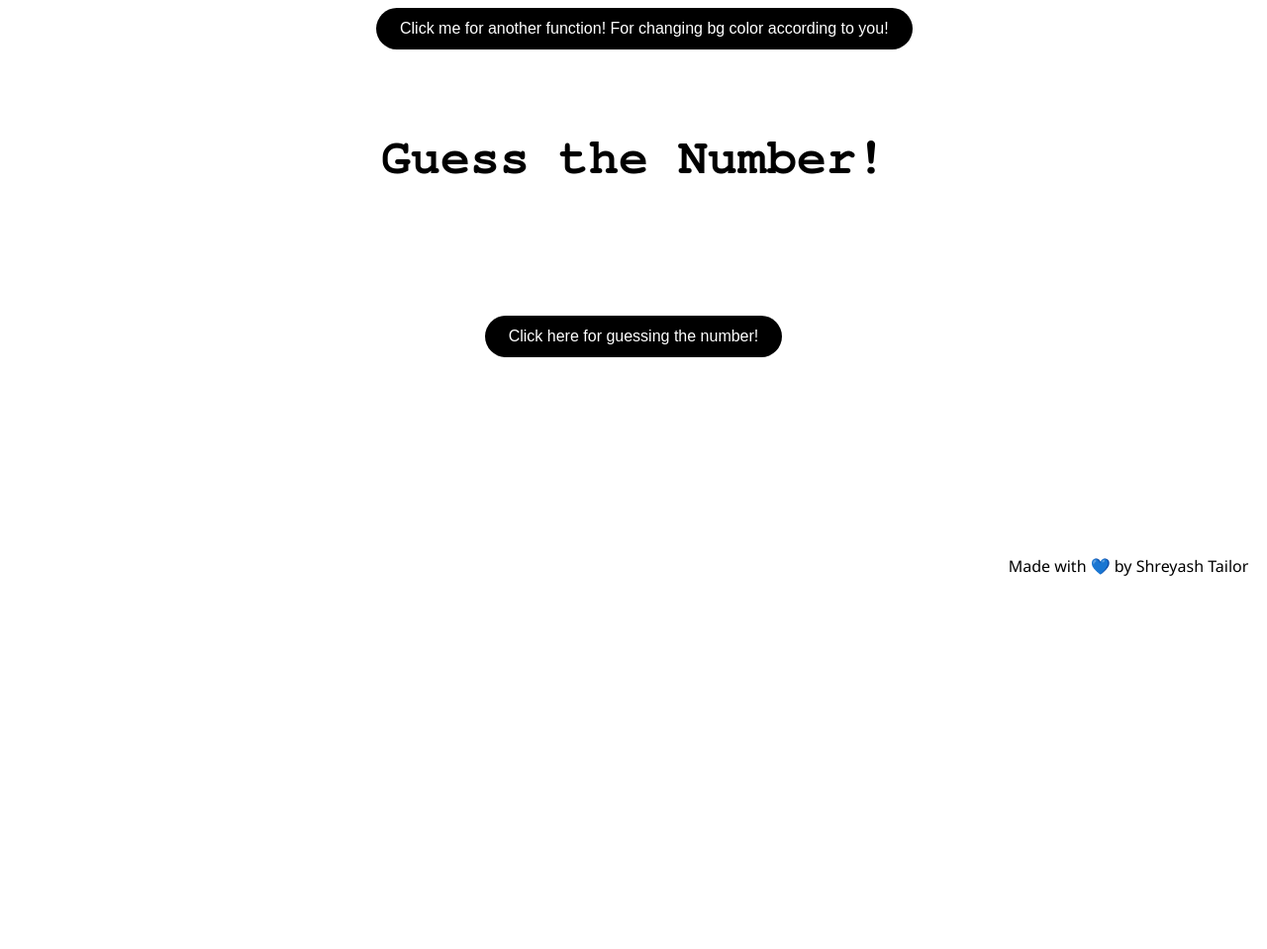
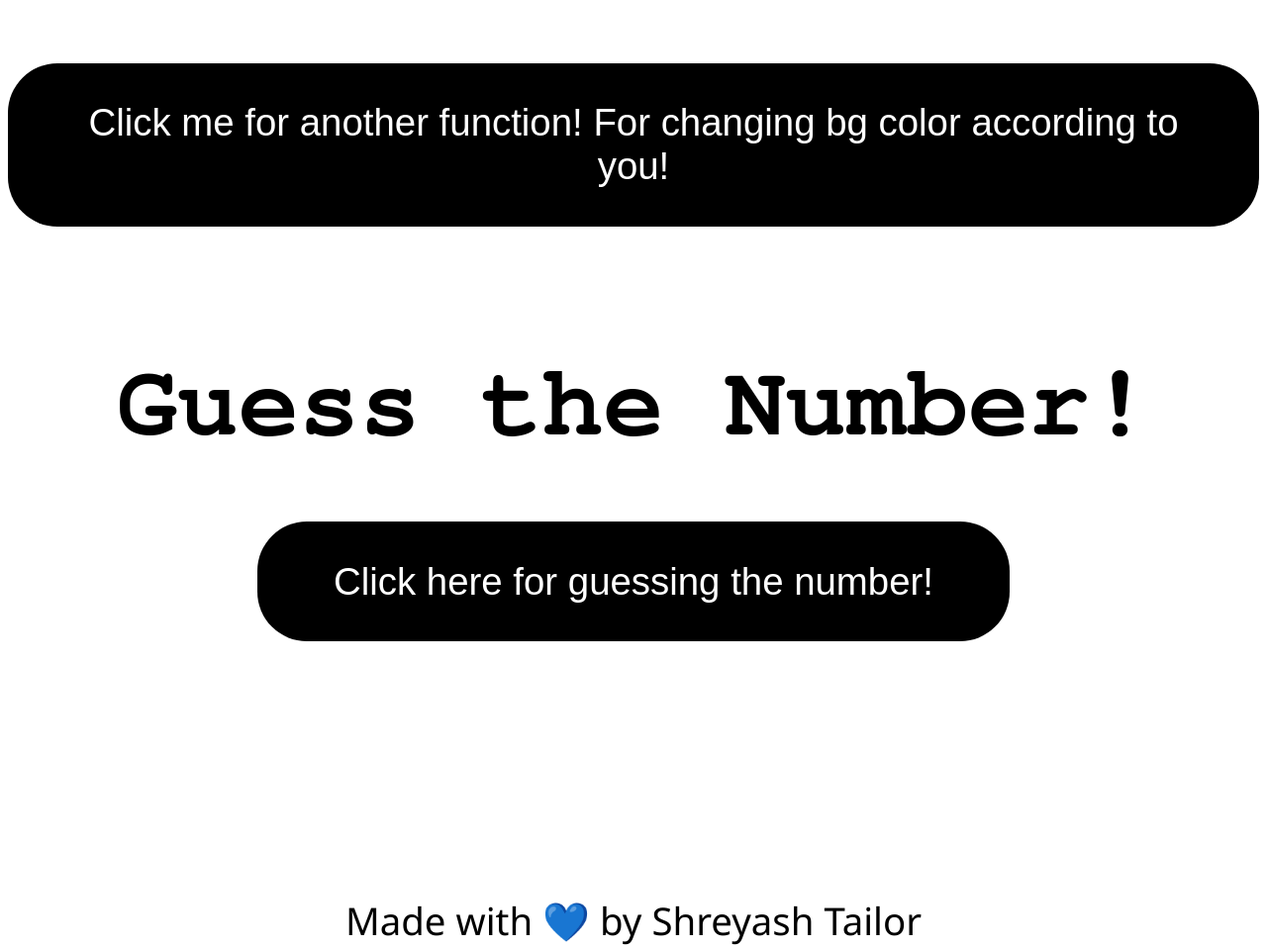
Before and after one commit to Captain1678/guessthenumber, a plain HTML site: page index.html in a window 1280 px wide. Shown: the whole page at 99% size. Before the commit the page ends 800 px from the top, so only its background shows below. Drawn offline with Linux system fonts and the light colour scheme.

Commit message:
Update index.html

```diff
--- a/index.html
+++ b/index.html
@@ -1,105 +1,86 @@
-<html>
+<!DOCTYPE html>
+<html lang="en">
 <head>
-
-  <meta charset="utf-8">
-  <meta name="viewport" content="width=device-width">
+    <meta charset="UTF-8">
+    <meta name="viewport" content="width=device-width, initial-scale=1.0">
+    <title>Guess the Number!</title>
     <style>
-
-.title{
+        .title {
             text-align: center;
-    font-size: 50px;
+            font-size: 4vw; /* Responsive font size */
             font-weight: bold;
             font-family: 'FreeMono, monospace';
             color: rgb(0, 0, 0);
-    margin-top: 85px;
+            margin-top: 10vw; /* Responsive margin */
+        }
 
-}
-.btn{
-    display: inline-block;
-  padding: 12px 24px;
+        .btn {
+            display: block;
+            margin: 5vw auto; /* Center button */
+            padding: 3vw 6vw; /* Responsive padding */
             border-radius: 50px;
             background-color: black;
             color: #fff;
             text-align: center;
             text-decoration: none;
-  font-size: 16px;
+            font-size: 3vw; /* Responsive font size */
             cursor: pointer;
             border: none;
             transition: background-color 0.3s;
-  margin-top: 100px
-
         }
 
-.btn:hover {
-  background-color: rgb(0, 255, 221);
-  color: black;
-}
-
-
-.topright{
-    display: inline-block;
-  padding: 12px 24px;
+        .topright {
+            display: block;
+            margin: 5vw auto; /* Center button */
+            padding: 3vw 6vw; /* Responsive padding */
             border-radius: 50px;
             background-color: black;
             color: #fff;
             text-align: center;
             text-decoration: none;
-  font-size: 16px;
+            font-size: 3vw; /* Responsive font size */
             cursor: pointer;
             border: none;
             transition: background-color 0.3s;
-
         }
 
-.topright:hover {
-  background-color: rgb(76, 0, 255);
-  color: white;
+        .footer {
+            text-align: center;
+            margin-top: 20vw; /* Responsive margin */
+            font-family: 'Segoe UI', Tahoma, Geneva, Verdana, sans-serif;
+            font-size: 3vw; /* Responsive font size */
         }
 
-
-
-.footer{
-    margin-top:200px;
-    margin-left:1000px;
-    font-family: 'Segoe UI', Tahoma, Geneva, Verdana, sans-serif;
+        /* Media Query for smaller devices */
+        @media screen and (max-width: 768px) {
+            .title {
+                font-size: 6vw;
+                margin-top: 20vw;
             }
 
+            .btn,
+            .topright {
+                padding: 5vw 10vw;
+                font-size: 4vw;
+                margin: 10vw auto;
+            }
 
-
+            .footer {
+                font-size: 4vw;
+                margin-top: 40vw;
+            }
+        }
     </style>
-
-
-    <title>Guess the Number!</title>
 </head>
-
 <body>
-
-&nbsp;&nbsp;&nbsp;&nbsp;&nbsp;&nbsp;&nbsp;&nbsp;&nbsp;&nbsp;&nbsp;&nbsp;&nbsp;&nbsp;&nbsp;&nbsp;&nbsp;&nbsp;&nbsp;&nbsp;
-&nbsp;&nbsp;&nbsp;&nbsp;&nbsp;&nbsp;&nbsp;&nbsp;&nbsp;&nbsp;&nbsp;&nbsp;&nbsp;&nbsp;&nbsp;&nbsp;&nbsp;&nbsp;&nbsp;&nbsp;
-&nbsp;&nbsp;&nbsp;&nbsp;&nbsp;&nbsp;&nbsp;&nbsp;&nbsp;&nbsp;&nbsp;&nbsp;&nbsp;&nbsp;&nbsp;&nbsp;&nbsp;&nbsp;&nbsp;&nbsp;
-&nbsp;&nbsp;&nbsp;&nbsp;&nbsp;&nbsp;&nbsp;&nbsp;&nbsp;&nbsp;&nbsp;&nbsp;&nbsp;&nbsp;&nbsp;&nbsp;&nbsp;&nbsp;&nbsp;&nbsp;
-&nbsp;&nbsp;&nbsp;&nbsp;&nbsp;&nbsp;&nbsp;&nbsp;
-
-<button class="topright" onclick=secondfunc()>Click me for another function! For changing bg color according to you!</button>
+    <button class="topright" onclick="secondfunc()">Click me for another function! For changing bg color according to you!</button>
     <center>
         <div class="title">
-    <h1 style="font-family: FreeMono, monospace; font-size: 50px; font-weight: bold;">Guess the Number!</h1>
+            <h1 style="font-family: FreeMono, monospace; font-weight: bold;">Guess the Number!</h1>
         </div>
-
-
-
-
-<button class="btn" onclick=myfunc()>Click here for guessing the number!</button>
-
-
-
-
+        <button class="btn" onclick="myfunc()">Click here for guessing the number!</button>
     </center>
-
-
-<center align="bottom">
-
-<footer class="footer">Made with 💙 by Shreyash Tailor</footer></center>
+    <footer class="footer">Made with 💙 by Shreyash Tailor</footer>
 </body>
-<script src = "script.js"></script>
+<script src="script.js"></script>
 </html>
```
Lines whose indentation alone changed are shown as unchanged.
